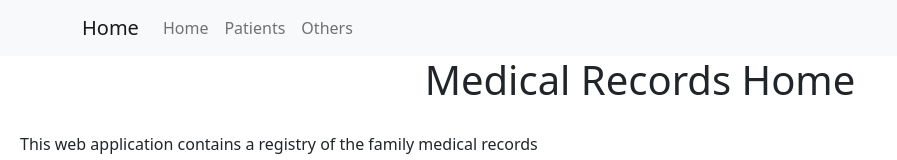
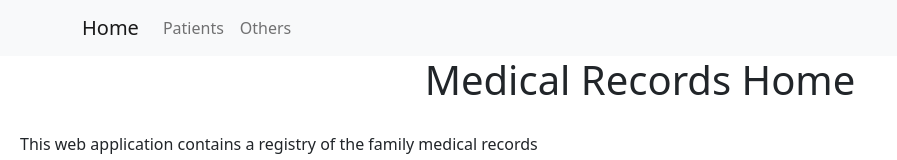
Before and after one commit to ricardoauribe/medrecords-frontend, a React (Create React App) app: page / in a window 1280 px wide. Shown: the top 160 px of the page, without its empty margins (0-897 px from the left). Built offline with nearby package versions, Linux system fonts and the light colour scheme.

Commit message:
removing extra home link

```diff
--- a/src/NavBar.js
+++ b/src/NavBar.js
@@ -7,7 +7,6 @@ const NavBar = () => (
       <Container>
         <Navbar.Brand href="/">Home</Navbar.Brand>
         <Nav className="me-auto">
-          <Nav.Link href="/">Home</Nav.Link>
           <Nav.Link href="/patients">Patients</Nav.Link>
           <Nav.Link href="/others">Others</Nav.Link>
         </Nav>
```
